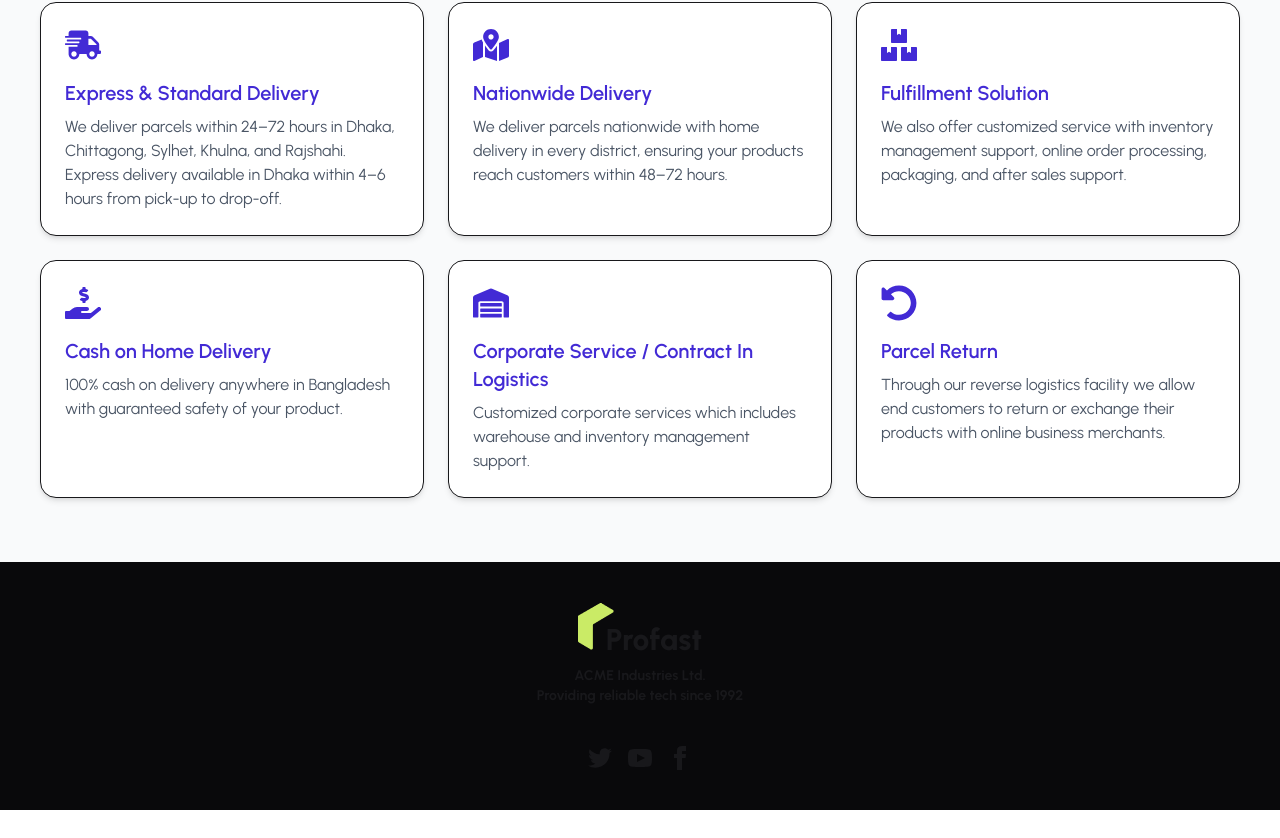
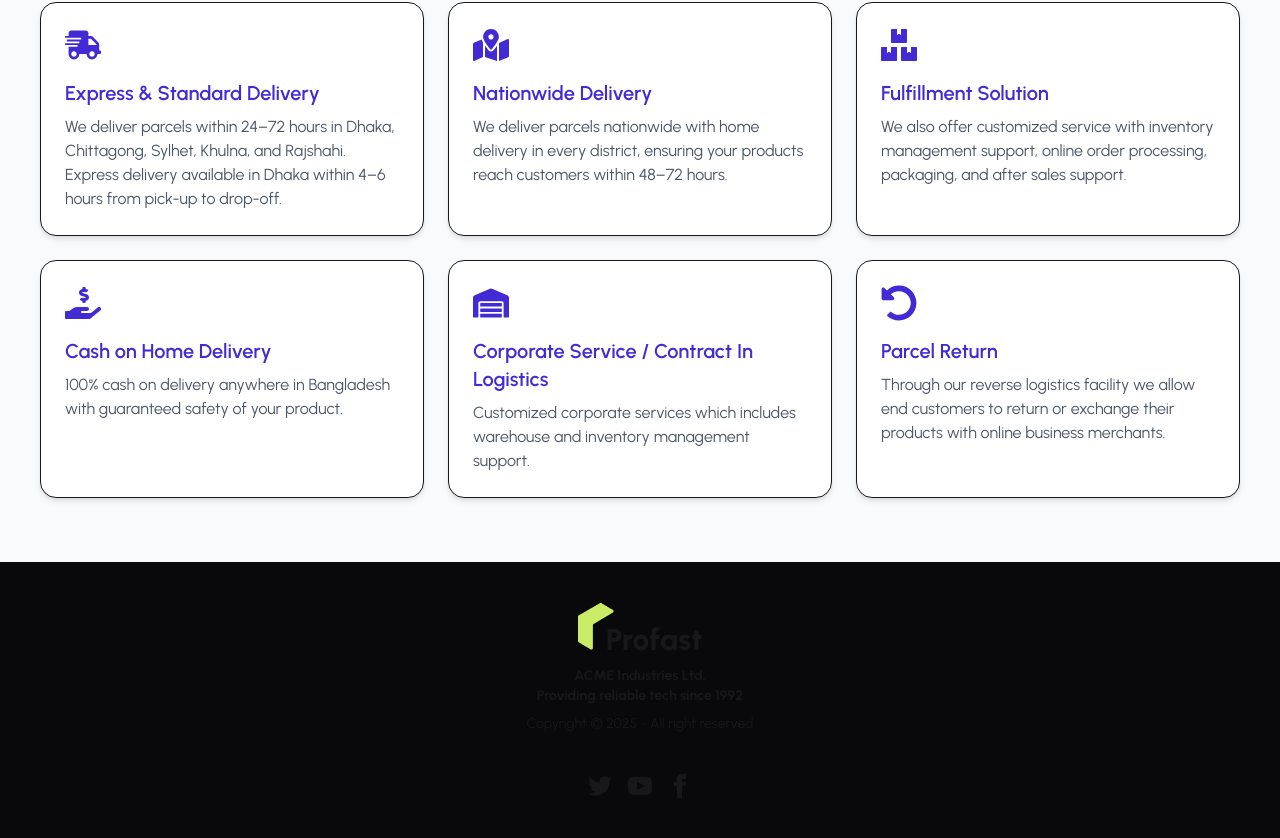
Before and after one commit to naimurrahmanniloy/zap-shift-client, a React (Vite) app: page / in a window 1280 px wide. Shown: the part 1338-2176 px from the top of the page. Before the commit the page ends 2148 px from the top, so only its background shows below. Built offline with nearby package versions, Linux system fonts and the light colour scheme.

Commit message:
back again

```diff
--- a/src/pages/shared/Footer/Footer.jsx
+++ b/src/pages/shared/Footer/Footer.jsx
@@ -11,6 +11,7 @@ const Footer = () => {
           <br />
           Providing reliable tech since 1992
         </p>
+        <p>Copyright © {new Date().getFullYear()} - All right reserved</p>
       </aside>
       <nav>
         <div className="grid grid-flow-col gap-4">
```
